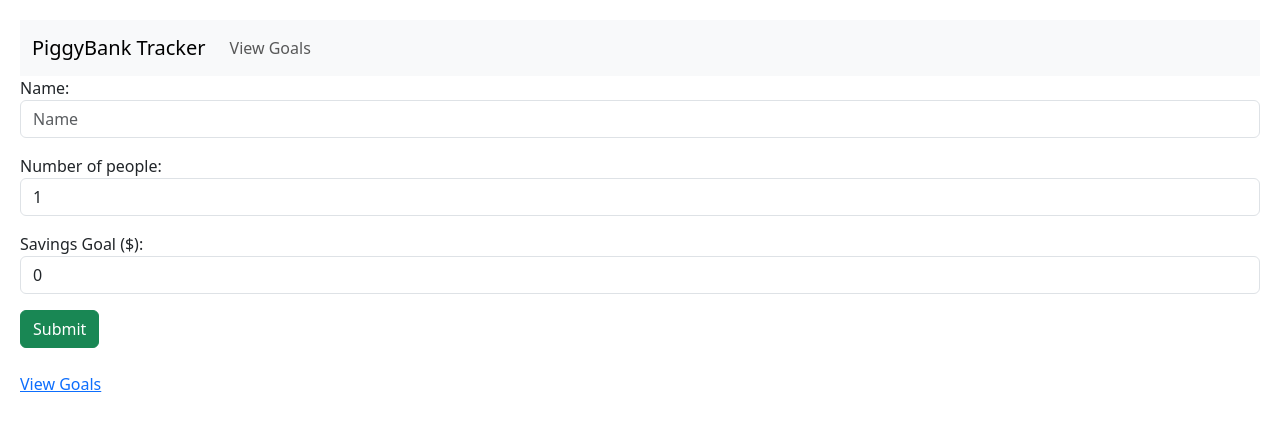
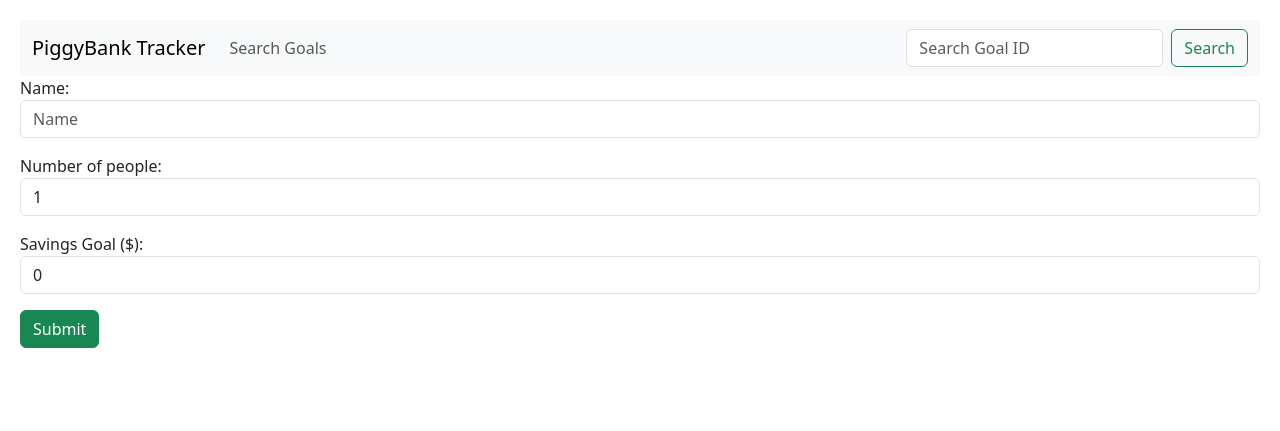
Before and after one commit to undroo/piggybank, a Flask app: page / in a window 1280 px wide. Shown: the top 431 px of the page. Run offline with Flask 3, Linux system fonts and the light colour scheme.

Commit message:
Navbar works correctly with ability to search goal_id

```diff
--- a/app.py
+++ b/app.py
@@ -12,9 +12,15 @@ def generate_goal_id():
     return ''.join(secrets.choice(string.ascii_letters + string.digits) for _ in range(6))
 
 
-@app.route('/')
+@app.route('/', methods=['GET', 'POST'])
 def index():
-    global goal_id_counter  # Declare goal_id_counter as a global variable
+    # global goal_id_counter  # Declare goal_id_counter as a global variable
+    if request.method == 'POST':
+        # If the form is submitted, get the goal_id from the form
+        goal_id = request.form.get('goal_id')
+
+        # Redirect to the view_goal route with the specified goal_id
+        return redirect(url_for('view_goal', goal_id=goal_id))
     return render_template('index.html')
 
 @app.route('/process_form', methods=['POST'])
@@ -36,7 +42,7 @@ def process_form():
     # Redirect to the route displaying the details of the latest goal
     return redirect(url_for('view_goal', goal_id=goal_id))
 
-@app.route('/view_goal', methods=['GET', 'POST'])
+@app.route('/search_goal', methods=['GET', 'POST'])
 def search_goal():
     if request.method == 'POST':
         # If the form is submitted, get the goal_id from the form
@@ -44,8 +50,10 @@ def search_goal():
 
         # Redirect to the view_goal route with the specified goal_id
         return redirect(url_for('view_goal', goal_id=goal_id))
-
     # If it's a GET request, render the search_goal.html template
+    goal_id = request.args.get('goal_id')
+    if goal_id is not None:
+        return redirect(url_for('view_goal', goal_id=goal_id))
     return render_template('search_goal.html')
 
 @app.route('/view_goal/<string:goal_id>')
--- a/templates/assets/navbar.html
+++ b/templates/assets/navbar.html
@@ -8,9 +8,13 @@
         <div class="collapse navbar-collapse" id="navbarSupportedContent">
             <ul class="navbar-nav">
                 <li class="nav-item">
-                    <a class="nav-link" href="/view_goal">View Goals</a>
+                    <a class="nav-link" href="/search_goal">Search Goals</a>
                 </li>
             </ul>
+            <form class="d-flex ms-auto" method="post" action="{{ url_for('search_goal') }}">
+                <input class="form-control me-2" type="search" placeholder="Search Goal ID" aria-label="Search" name="goal_id" id="goal_id" required>
+                <button class="btn btn-outline-success" type="submit">Search</button>
+            </form>
         </div>
     </div>
 </nav>
--- a/templates/index.html
+++ b/templates/index.html
@@ -42,11 +42,6 @@
         <button type="submit" class="btn btn-success">Submit</button>
     </form>
 
-    <!-- Anchor tag to redirect to view_goal without goal_id -->
-    <br>
-    <a href="/view_goal">View Goals</a>
-
-
     <!-- Bootstrap 5 JS from CDN -->
     <script src="https://cdn.jsdelivr.net/npm/bootstrap@5.3.0/dist/js/bootstrap.bundle.min.js"></script>
 </body>
--- a/templates/search_goal.html
+++ b/templates/search_goal.html
@@ -29,8 +29,6 @@
 
     </form>
 
-    <p><a class="btn btn-primary" href="{{ url_for('index') }}">Back to Home</a></p>
-
     <script src="https://cdn.jsdelivr.net/npm/bootstrap@5.3.0/dist/js/bootstrap.bundle.min.js"></script>
 </body>
 </html>
--- a/templates/view_goal.html
+++ b/templates/view_goal.html
@@ -27,7 +27,6 @@
         <p>Goal not found.</p>
     {% endif %}
 
-    <p><a href="{{ url_for('index') }}">Back to Home</a></p>
     <script src="https://cdn.jsdelivr.net/npm/bootstrap@5.3.0/dist/js/bootstrap.bundle.min.js"></script>
 </body>
 </html>
```
